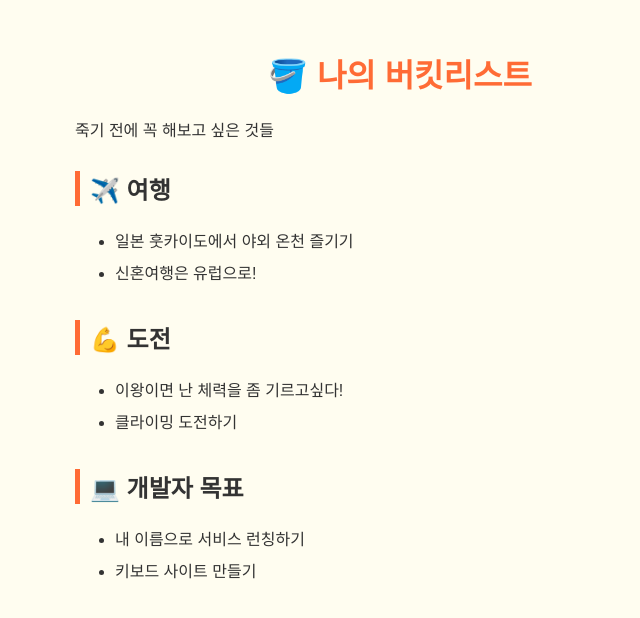
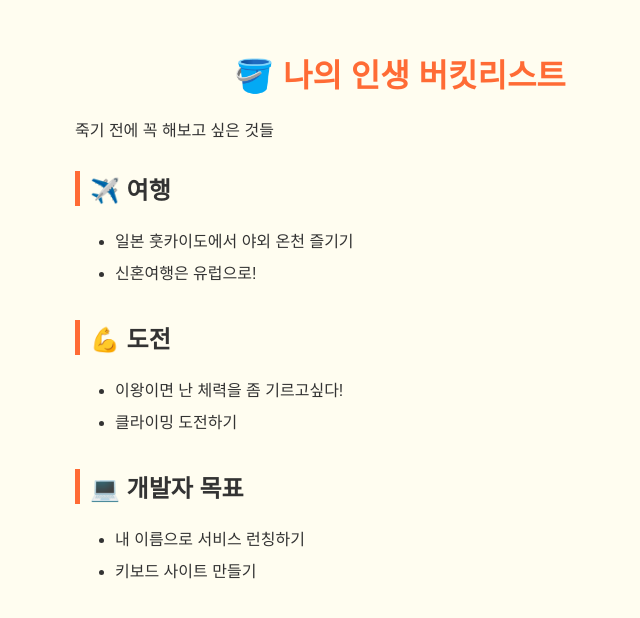
Before and after one commit to 3unbum/my-bucketlist, a plain HTML site: page index.html in a window 1280 px wide. Shown: the whole page, without its empty margins (240-880 px from the left). Drawn offline with Linux system fonts and the light colour scheme.

Commit message:
feat: 버킷 리스트 제목 수정하기

```diff
--- a/index.html
+++ b/index.html
@@ -25,7 +25,7 @@
   </style>
 </head>
 <body>
-  <h1>🪣 나의 버킷리스트</h1>
+  <h1>🪣 나의 인생 버킷리스트</h1>
   <p>죽기 전에 꼭 해보고 싶은 것들</p>
 
   <h2>✈️ 여행</h2>
```
